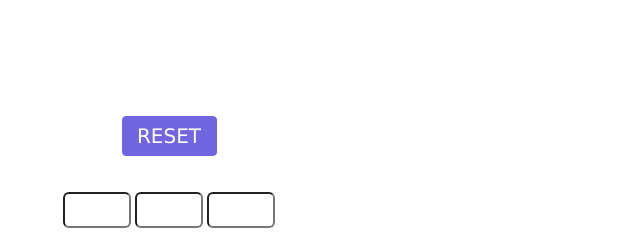
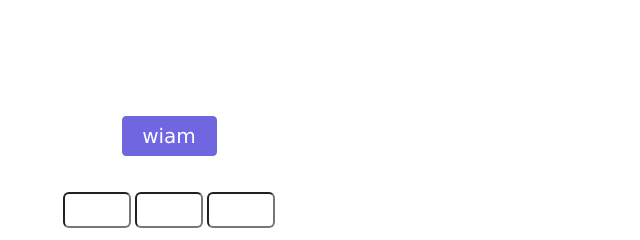
Before and after one commit to mr-dev-dragon/XOXO, a plain HTML site: page index.html in a window 1280 px wide. Shown: the top 240 px of the page, 471-1111 px from the left. Drawn offline with Linux system fonts and the light colour scheme; some packages are replaced by stand-ins of ours; a script that the page names is missing.

Commit message:
Update index.html

```diff
--- a/index.html
+++ b/index.html
@@ -7,7 +7,7 @@
 	<main id="main">
 		<br><br><br><br><br><br>
 
-				<button id="but" onclick="myfunc_2()">RESET </button>
+				<button id="but" onclick="myfunc_2()">wiam</button>
 					<br><br><br>
 		<input type="text" id="b1" onclick="myfunc_3(); myfunc();" readonly>
 		<input type="text" id="b2" onclick="myfunc_4(); myfunc();" readonly>
```
